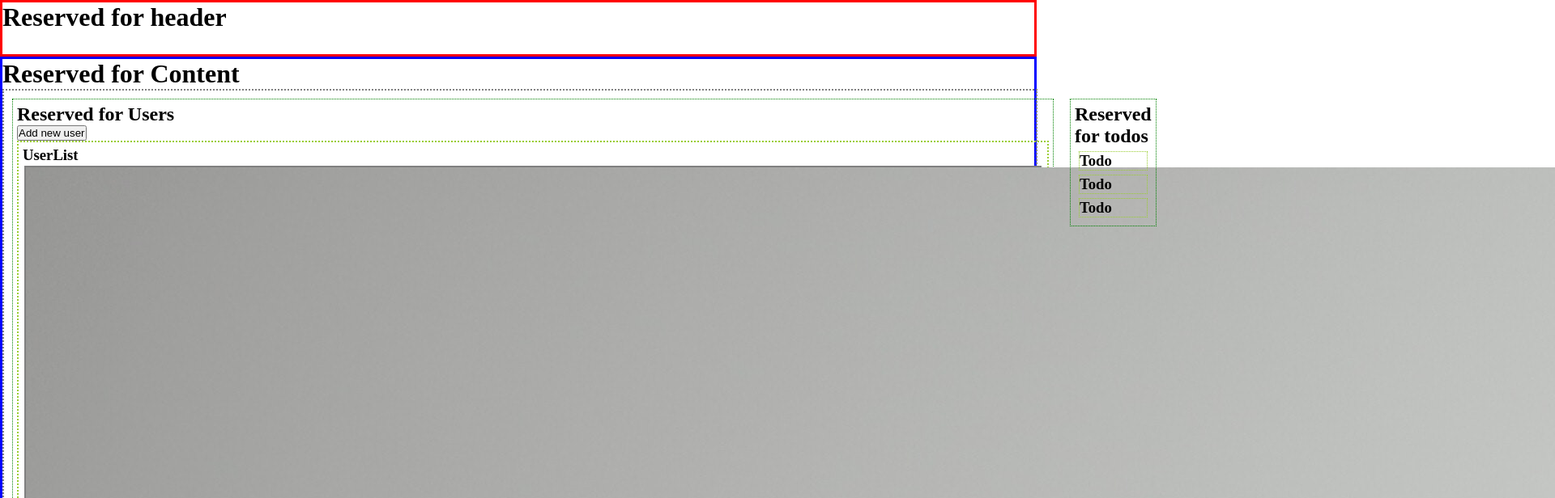
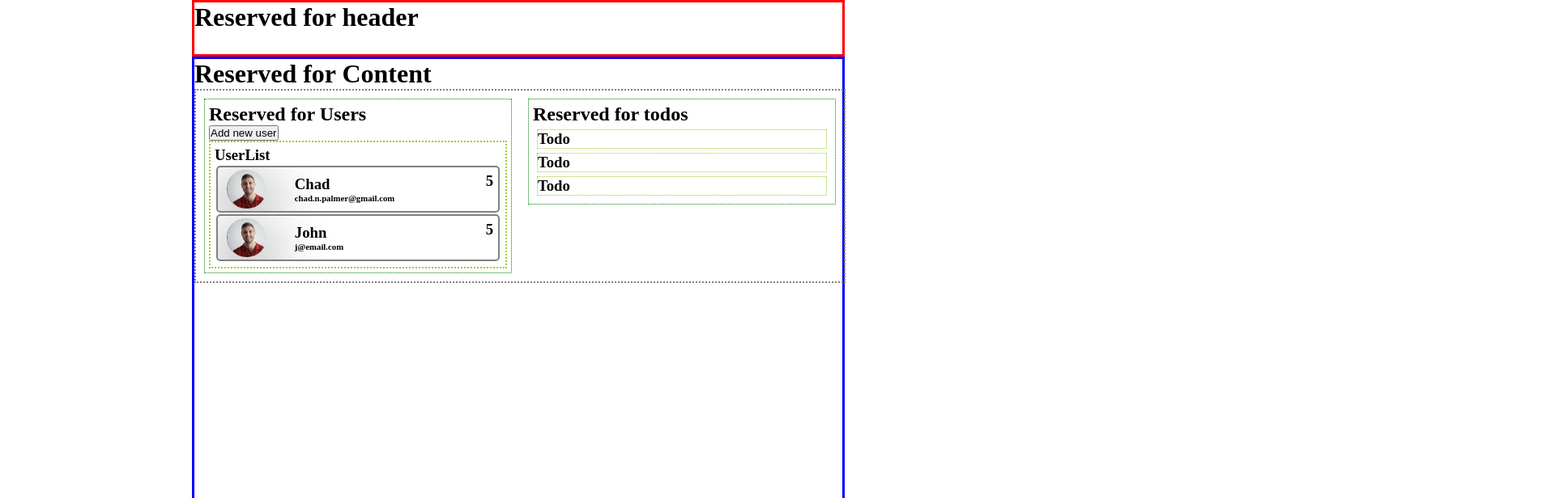
Before and after one commit to cpalmer-atx/toDoers, a React (Create React App) app: page / in a window 1280 px wide. Shown: the top 616 px of the page at 81% size, 1920 px wide, since content can reach past the window. Built offline with nearby package versions, Linux system fonts and the light colour scheme.

Commit message:
basic styling added to user cards

```diff
--- a/src/components/App/App.scss
+++ b/src/components/App/App.scss
@@ -1,29 +1,51 @@
 * {
   margin: 0;
   padding: 0;
+}
+
+body {
+  display: flex;
+  align-items: center;
+  flex-direction: column;
+  justify-content: center;
+}
+
+#root {
+  display: flex;
+  align-items: center;
+  flex-direction: column;
+  justify-content: center;
+
+  min-width: 90%;
 }
 
 .header {
   /* Temporary boarder */
   border: red 3px solid;
 
+  width: 100%;
   height: 8vh;
+  max-width: 800px;
   min-height: 40px;
 }
 
 .content {
   /* Temporary boarder */
   border: blue 3px solid;
+
+  width: 100%;
   height: 92vh;
+  max-width: 800px;
 }
 
 .content-components {
   /* Temporary boarder */
   border: gray 2px dotted;
 
+  display: flex;
   align-items: flex-start;
-  display: flex;
   justify-content: space-evenly;
+
   width: 100%;
 }
 
@@ -55,13 +77,54 @@
 .user {
   /* Temporary boarder */
   border: gray 2px solid;
+  border-radius: 5px;
 
+  display: grid;
+  grid-template-columns: 27% 63% 10%;
+  overflow: hidden;
+  max-width: 350px;
+  padding: 3px;
   margin: 2px;
+
   transition: all 0.1s ease-in;
+
+  .avatar {
+    display: flex;
+    align-items: center;
+    justify-content: center;
+    overflow: hidden;
+
+    border-left: skyblue 1px inset;
+    border-radius: 100px;
+    margin-left: 8px;
+    height: 48px;
+    width: 48px;
+
+    box-shadow: rgba(0, 0, 0, 0.56) 0px 22px 70px 4px;
+  }
+
+  img {
+    width: 100%;
+    height: 100%;
+    object-fit: cover;
+  }
+
+  .user-name {
+    // border: gray 1px dotted;
+    align-self: center;
+  }
+
+  .todo-count {
+    // border: gray 1px dotted;
+    justify-self: right;
+    align-self: flex-start;
+
+    padding: 3px;
+  }
 
   &:hover {
     cursor: pointer;
-    padding: 1px;
+    padding-left: 4px;
     transition: all 0.1s ease-in;
   }
 }
@@ -89,8 +152,9 @@
     padding-right: 0;
   }
 
-  .content {
-    padding: 10px;
+  .content,
+  .header {
+    padding: 5px;
   }
 
   .users,
```
